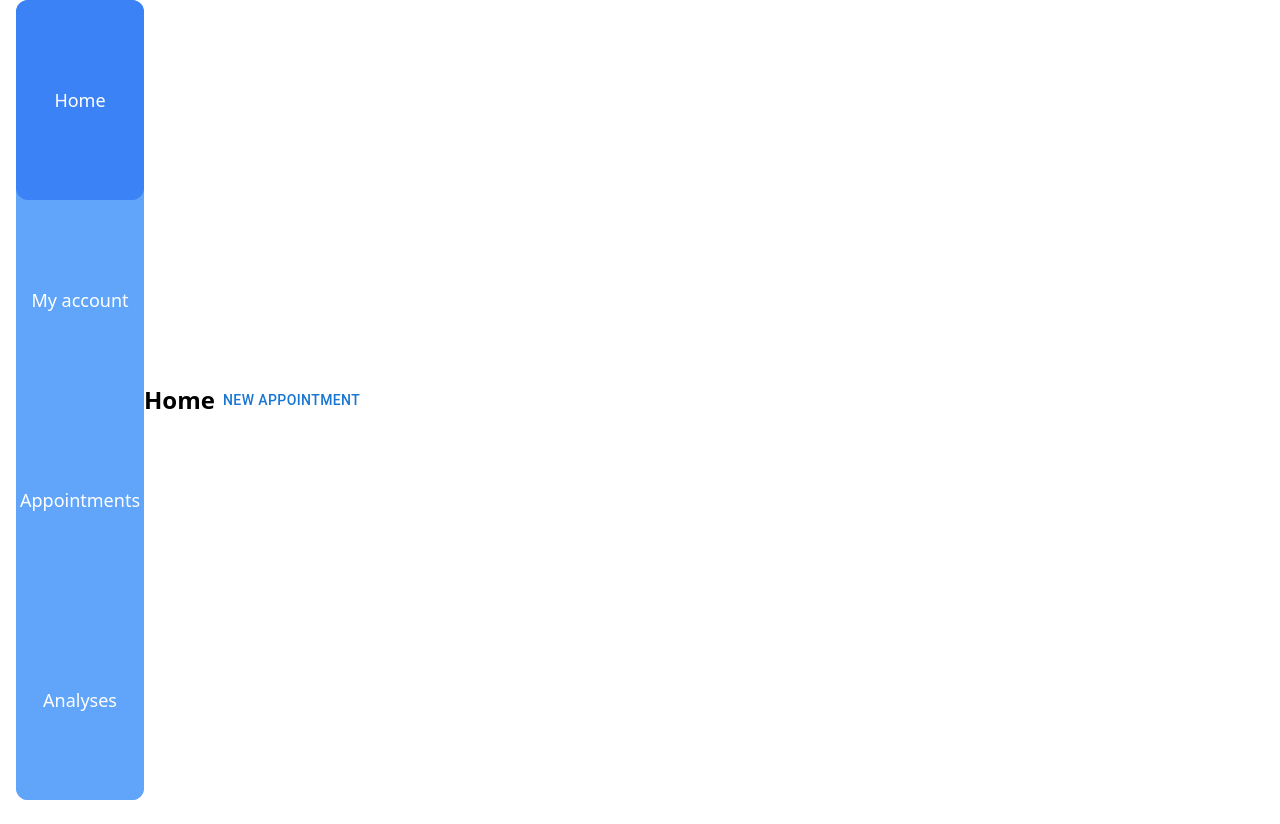
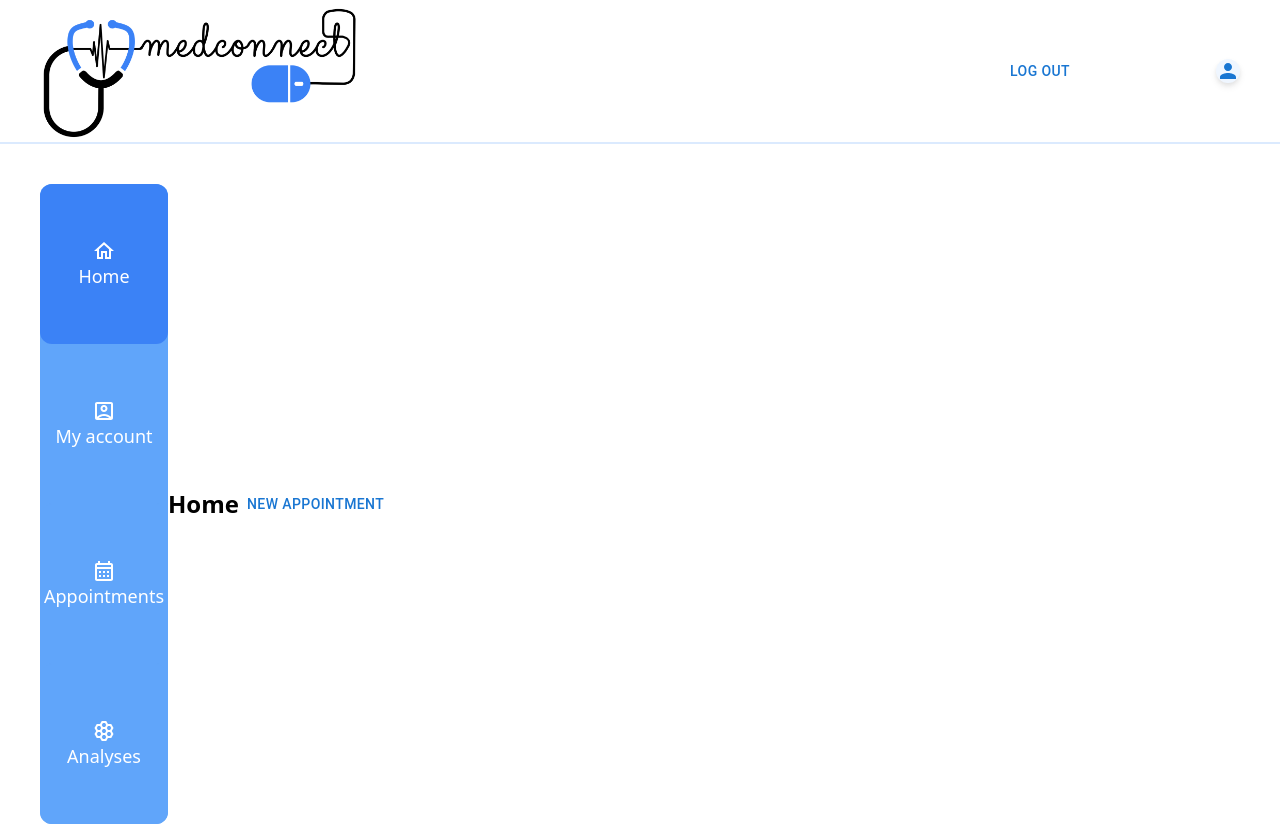
Before and after one commit to LucaStefan112/MedConnect, a Next.js app: page / in a window 1280 px wide. Before the commit the page ends 800 px from the top, so only its background shows below. Built offline with nearby package versions, Linux system fonts and the light colour scheme.

Commit message:
created the page and added the listing component without the list  items

```diff
--- a/components/Header/Header.tsx
+++ b/components/Header/Header.tsx
@@ -1,26 +1,34 @@
 import React from 'react';
-import { Routes } from '@/utils/Routes';
-import SignInUpLogOutButton from './SignInUpLogOutButton';
 import Images from './../../utils/Images';
 import Image from 'next/image';
+import PersonIcon from '@mui/icons-material/Person';
+import { Button } from '@mui/material';
 
-
-
-export default function Header ()
-{
+export default function Header () {
   return (
-
-    <header className = 'flex justify-between bg-white'>
-
-        <Image src = {Images.APPLICATION_LOGO} alt = {'Application Logo'} height = '120' />
-
-        <section className = 'flex justify-evenly items-center w-80'>
-
-          <SignInUpLogOutButton path = {Routes.LOGOUT} name = 'LOG OUT' />
-          <Image src = {Images.USER_PROFILE_PICTURE} alt = {'User Profile Picture'} height = '80' width = '80' />
-
-        </section>
-
+    <header className='
+      flex flex-row items-center justify-between
+      w-screen h-36 mb-10
+      border-b-2 border-blue-100'
+    >
+      <div className='h-full relative w-80 ml-10'>
+        <Image
+          fill
+          src={ Images.APPLICATION_LOGO }
+          alt={'Application Logo'}
+        />
+      </div>
+      <div className='flex justify-between items-center w-64 mr-10'>
+        <Button className='main_button h-12 w-28 text-lg'>Log Out</Button>
+        <PersonIcon className='
+          h-24 w-24
+          bg-blue-50
+          hover:bg-blue-100
+          rounded-xl
+          drop-shadow-md'
+          color='primary'
+        />
+      </div>
     </header>
 
   )
--- a/components/Header/SignInUpLogOutButton.tsx
+++ /dev/null
@@ -1,22 +0,0 @@
-import React from 'react';
-import Link from 'next/link';
-import { useRouter } from 'next/router';
-
-
-
-export default function SignInUpLogOutButton ({path, name} : {path: string, name: string})
-{
-  const { pathname } = useRouter ();
-
-  return (
-
-    <button className = 'rounded-lg w-28 text-white bg-blue_5 h-11 text-lg'>
-
-      <Link href = {path}>
-        {name}
-      </Link>
-
-    </button>
-
-  )
-}
--- a/components/SearchBar/SearchBar.tsx
+++ b/components/SearchBar/SearchBar.tsx
@@ -15,7 +15,7 @@ export default function SearchBar({ className }: { className?: string }) {
         w-full h-full
         bg-blue-50
         outline-none
-        text-blue-900'
+        text-blue-900 text-lg'
         placeholder='Search appointment'
       />
       <SearchIcon
--- a/components/SideMenu/SideMenu.tsx
+++ b/components/SideMenu/SideMenu.tsx
@@ -2,24 +2,49 @@ import React from 'react';
 import { Routes } from '@/utils/Routes';
 import SideMenuButton from './SideMenuButton';
 
+import HomeOutlinedIcon from '@mui/icons-material/HomeOutlined';
+import AccountBoxOutlinedIcon from '@mui/icons-material/AccountBoxOutlined';
+import CalendarMonthOutlinedIcon from '@mui/icons-material/CalendarMonthOutlined';
+import HiveOutlinedIcon from '@mui/icons-material/HiveOutlined';
+
 export default function SideMenu () {
   const links = [
-    { name: 'Home', path: Routes.HOME, key: 0 },
-    { name: 'My account', path: Routes.MY_ACCOUNT, key: 1 },
-    { name: 'Appointments', path: Routes.APPOINTMENTS, key: 2 },
-    { name: 'Analyses', path: Routes.ANALYSES, key: 3 }
+    {
+      key: 0,
+      name: 'Home',
+      path: Routes.HOME,
+      icon: <HomeOutlinedIcon className='h-16 w-16' />
+    },
+    {
+      key: 1,
+      name: 'My account',
+      path: Routes.MY_ACCOUNT,
+      icon: <AccountBoxOutlinedIcon className='h-16 w-16' />
+    },
+    {
+      key: 2,
+      name: 'Appointments',
+      path: Routes.APPOINTMENTS,
+      icon: <CalendarMonthOutlinedIcon className='h-16 w-16' />
+    },
+    {
+      key: 3,
+      name: 'Analyses',
+      path: Routes.ANALYSES,
+      icon: <HiveOutlinedIcon className='h-16 w-16' />
+    }
   ];
 
   return (
     <div className='
       flex flex-col justify-between
-      w-32 h-screen ml-4
+      w-32 ml-10
       bg-blue-400
       rounded-xl'
     >
       {
-        links.map(({ path, name, key }) => (
-          <SideMenuButton path={ path } name={ name } key={ key } />
+        links.map(({ path, name, key, icon }) => (
+          <SideMenuButton path={ path } name={ name } key={ key } icon={ icon } />
         ))
       }
     </div>
--- a/components/SideMenu/SideMenuButton.tsx
+++ b/components/SideMenu/SideMenuButton.tsx
@@ -2,21 +2,22 @@ import React from 'react';
 import Link from 'next/link';
 import { useRouter } from 'next/router';
 
-export default function SideMenuButton ({path, name} : {path: string, name: string}) {
+export default function SideMenuButton ({ path, name, icon } : { path: string, name: string, icon: JSX.Element }) {
   const { pathname } = useRouter ();
 
   return (
     <div className={`
       flex flex-col justify-between
-      w-full h-1/4
+      w-full h-40
       text-white text-center text-side_menu_font_size
       rounded-xl
       ${ pathname === path ? 'bg-blue-500' : 'bg-blue-400'}`}
     >
       <Link href={ path } className='
-        flex flex-col justify-center
+        flex flex-col justify-center items-center
         w-full h-full'
       >
+        { icon }
         { name }
       </Link>
     </div>
--- /dev/null
+++ b/components/VerticalList/VerticalList.tsx
@@ -0,0 +1,10 @@
+import React from 'react'
+
+export default function VerticalList() {
+  return (
+    <div className='w-full bg-blue-400 rounded-xl'
+    >
+      <p>AAA</p>
+    </div>
+  )
+}
--- a/pages/_app.tsx
+++ b/pages/_app.tsx
@@ -1,3 +1,4 @@
+import Header from '@/components/Header/Header';
 import SideMenu from '@/components/SideMenu/SideMenu'
 import '@/styles/globals.scss'
 import type { AppProps } from 'next/app'
@@ -7,9 +8,12 @@ export default function App({ Component, pageProps }: AppProps) {
   const { pathname }: { pathname: string } = useRouter();
 
   return (
-    <div className='page'>
-      { !pathname.includes('auth-redirect') && <SideMenu /> }
-      <Component {...pageProps} />
+    <div className='flex flex-col'>
+      { !pathname.includes('auth-redirect') && <Header />}
+      <div className='flex flex-row'>
+        { !pathname.includes('auth-redirect') && <SideMenu /> }
+        <Component {...pageProps} />
+      </div>
     </div>
   )
 }
--- a/pages/appointments.tsx
+++ b/pages/appointments.tsx
@@ -1,19 +1,21 @@
 import SearchBar from '@/components/SearchBar/SearchBar'
+import VerticalList from '@/components/VerticalList/VerticalList'
 import { Button } from '@mui/material'
 import React from 'react'
 
 export default function Appointments() {
   return (
-    <div className='flex flex-col items-center w-4/5 ml-16 mt-14  '>
-      <div className='flex flex-row items-center justify-between w-full h-14 mt-4'>
+    <div className='flex flex-col items-center w-4/5 ml-16'>
+      <div className='flex flex-row items-center justify-between w-full h-14'>
         <SearchBar />
-        <Button className='main_button'>
+        <Button className='main_button text-lg h-14'>
           New Appointment
         </Button>
       </div>
-      <p className='text-4xl mt-16 text-blue-600 w-full'>
+      <p className='text-4xl mt-7 mb-7 text-blue-600 w-full'>
         My Appointments
       </p>
+      <VerticalList />
     </div>
   )
 }
--- a/services/user.service.ts
+++ b/services/user.service.ts
@@ -11,10 +11,11 @@ export interface IUser {
 }
 
 export interface IAppointment {
-  id: number;
+  id?: number;
   date: Date;
   specialisation?: ISpecialisation;
   doctor: IDoctor;
+  type?: string;
 }
 
 export default class UserService {
--- a/styles/globals.scss
+++ b/styles/globals.scss
@@ -2,11 +2,6 @@
 @import 'tailwindcss/components';
 @import 'tailwindcss/utilities';
 
-.page {
-  display: flex;
-  flex-direction: row;
+.main_button {
+  @apply bg-blue-500 hover:bg-blue-600 text-white;
 }
-
-.main_button {
-  @apply bg-blue-500 h-full hover:bg-blue-600 text-white h-16 ml-4;
-}
```
